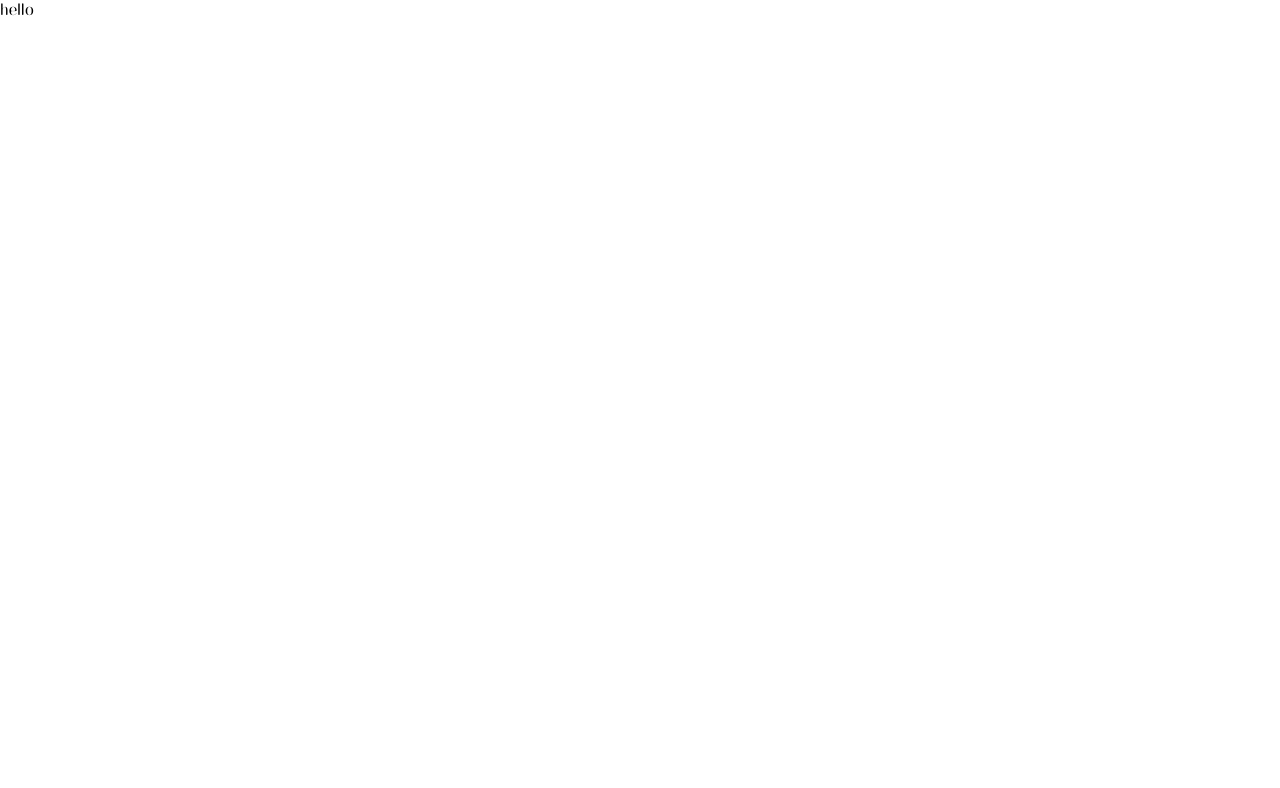
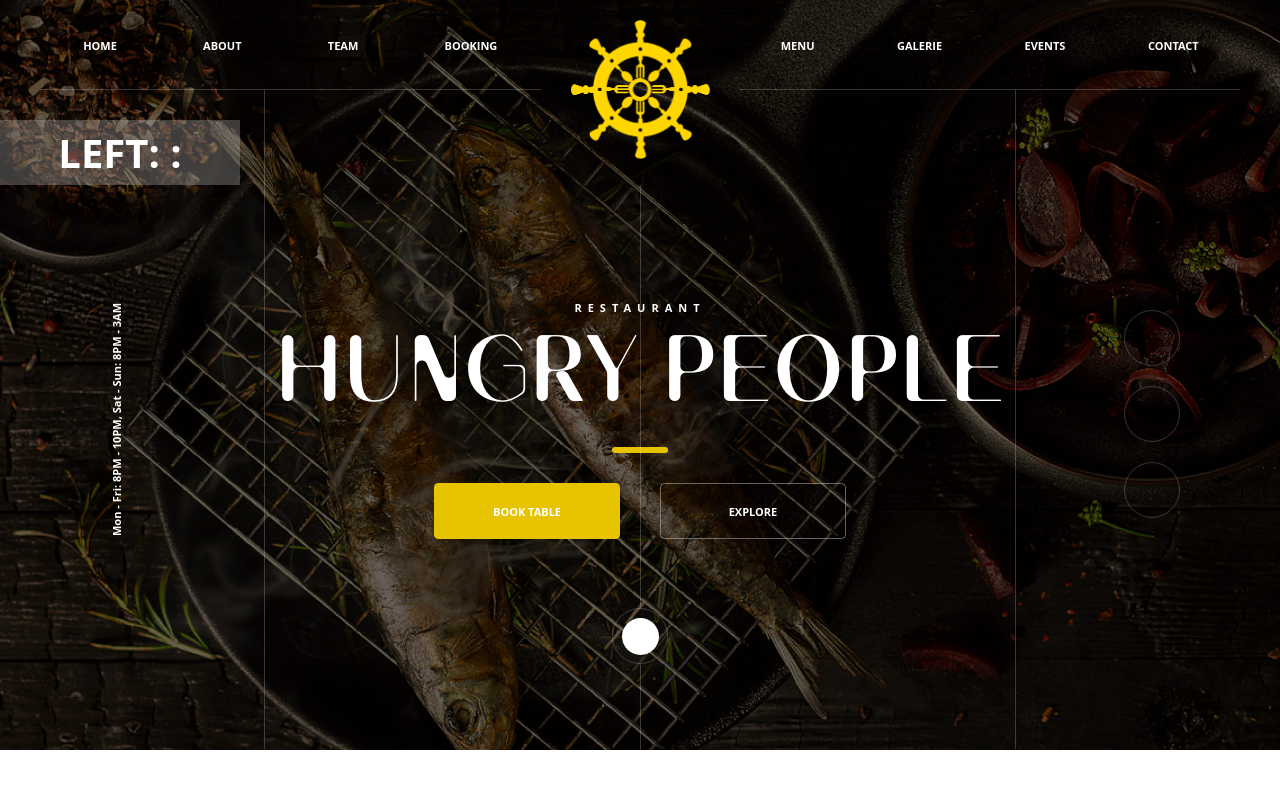
Before and after one commit to Shpet/ShpetVadym_Hunger, a website: page index.html in a window 1280 px wide. Drawn offline with Linux system fonts and the light colour scheme; files whose address does not match are found by name.

Commit message:
finished desktop version 'header'

```diff
--- a/index.html
+++ b/index.html
@@ -10,13 +10,83 @@
 </head>
 
 <body>
-    <p>hello <i class="fab fa-github-square"></i></p>
-    <i class="fab fa-algolia"></i>
-    <h1><i class="fab fa-bluetooth"></i></h1>
-    <h1><i class="fab fa-bluetooth"></i></h1>
-    <h1><i class="fab fa-bluetooth"></i></h1>
-    <h1><i class="fab fa-bluetooth"></i></h1>
-    <h1><i class="fab fa-bluetooth"></i></h1>
+    <header>
+        <nav>
+            <div class="side-menu">
+                <div>
+                    <a href="#">home</a>
+                </div>
+                <div>
+                    <a href="#">about</a>
+                </div>
+                <div>
+                    <a href="#">team</a>
+                </div>
+                <div>
+                    <a href="#">booking</a>
+                </div>
+            </div>
+            <div class="logo-wrap">
+                <a href="#">
+                    <img src="/src/img/logo.png" alt="logo">
+                </a>
+            </div>
+            <div class="side-menu">
+                <div>
+                    <a href="#">menu</a>
+                </div>
+                <div>
+                    <a href="#">galerie</a>
+                </div>
+                <div>
+                    <a href="#">events</a>
+                </div>
+                <div>
+                    <a href="#">contact</a>
+                </div>
+            </div>
+        </nav>
+        <div class="timer">
+            <p>left: <span class="timer__min"></span>:<span class="timer__sec"></span> </p>
+        </div>
+        <div class="main-info">
+            <div class="main-info__working-hours">
+                <p>Mon - Fri: 8PM - 10PM, Sat - Sun: 8PM - 3AM</p>
+            </div>
+            <div class="main-info__main-block">
+                <h3 class="main-info__subtitle">Restaurant</h3>
+                <h1 class="main-info__title">hungry people</h1>
+                <span class="main-info__divider"></span>
+                <div class="main-info__buttons-wrap">
+                    <a href="#" class="solid-butt">book table</a>
+                    <a href="#" class="regular-butt">explore</a>
+                </div>
+            </div>
+            <div class="main-info__social">
+                <a href="#">
+                    <div class="social-wrap">
+                        <i class="fab fa-facebook-f"></i>
+                    </div>
+                </a>
+                <a href="#">
+                    <div class="social-wrap">
+                        <i class="fab fa-twitter"></i>
+                    </div>
+                </a>
+                <a href="#">
+                    <div class="social-wrap">
+                        <i class="fab fa-instagram"></i>
+                    </div>
+                </a>
+            </div>
+        </div>
+        <div class="butt-next-screen-wrap">
+            <a href="#" class="butt-next-screen">
+                <i class="fas fa-chevron-down"></i>
+            </a>
+
+        </div>
+    </header>
 </body>
 
 </html>
--- a/src/css/header.less
+++ b/src/css/header.less
@@ -0,0 +1,233 @@
+@primary_color: #E8C300;
+@inp_bg_color : #E5E5E5;
+
+header {
+    background-image   : url('/src/img/header-bg.jpg');
+    background-size    : cover;
+    background-position: center;
+    height             : 750px;
+    position           : relative;
+
+    h1 {
+        font-size     : 90px;
+        font-family   : 'Banny Bold Round';
+        color         : #fff;
+        text-transform: uppercase;
+    }
+
+    nav {
+        display  : flex;
+        margin   : 0 auto;
+        max-width: 1200px;
+
+        .side-menu {
+            display        : flex;
+            justify-content: space-around;
+            max-height     : 90px;
+            height         : auto;
+            align-items    : center;
+            width          : 100%;
+            border-bottom  : 1px solid rgba(255, 255, 255, 0.2);
+
+            div a {
+                font-family: 'Open Sans', sans-serif;
+                font-weight: bold;
+                font-size  : 11px;
+                transition : .4s;
+
+                &:hover {
+                    color: darken(#fff, 30%);
+                }
+            }
+
+        }
+
+        .logo-wrap {
+            margin   : 20px 30px 0;
+            height   : 70px;
+            min-width: 139px;
+        }
+
+        img {
+            width   : 139px;
+            position: absolute;
+        }
+    }
+
+    .timer {
+        position        : absolute;
+        top             : 120px;
+        left            : 0;
+        width           : 240px;
+        height          : 65px;
+        background-color: rgba(196, 196, 196, 0.3);
+        display         : flex;
+        justify-content : center;
+        align-items     : center;
+
+        p {
+            color         : #fff;
+            font-size     : 40px;
+            text-transform: uppercase;
+            font-family   : 'Open Sans', sans-serif;
+            font-weight   : bold;
+        }
+    }
+
+    .main-info {
+        display        : flex;
+        justify-content: space-between;
+
+        >* {
+            padding: 210px 0;
+        }
+
+        &>div:first-child,
+        &>div:last-child {
+            flex       : 0 0 20%;
+            max-width  : 20%;
+            display    : flex;
+            align-items: center;
+        }
+
+        &__working-hours p {
+            color      : #fff;
+            font-family: 'Open Sans', sans-serif;
+            font-size  : 11px;
+            font-weight: bold;
+            transform  : rotate(-90deg);
+            width      : fit-content;
+        }
+
+        &__main-block {
+            display        : flex;
+            flex-direction : column;
+            justify-content: space-between;
+            align-items    : center;
+            color          : #fff;
+            text-transform : uppercase;
+            padding-left   : 10px;
+            padding-right  : 10px;
+            border-left    : 1px solid rgba(255, 255, 255, 0.2);
+            border-right   : 1px solid rgba(255, 255, 255, 0.2);
+
+            h3 {
+                font-family   : "Open Sans", sans-serif;
+                font-size     : 11px;
+                letter-spacing: 6px;
+            }
+
+            span {
+                display         : block;
+                height          : 6px;
+                width           : 56px;
+                border-radius   : 46px;
+                background-color: @primary_color;
+                margin          : 20px 0 30px;
+            }
+
+            .main-info__buttons-wrap {
+                display        : flex;
+                justify-content: space-between;
+
+                a {
+                    width          : 186px;
+                    height         : 56px;
+                    font-family    : "Open Sans", sans-serif;
+                    font-weight    : bold;
+                    display        : flex;
+                    justify-content: center;
+                    align-items    : center;
+                    font-size      : 11px;
+                    border-radius  : 4.5px;
+                    margin         : 0 20px;
+                    transition     : .3s;
+
+                    &:hover {
+                        background-color: #fff;
+                        color           : #000;
+                    }
+                }
+
+                a.solid-butt {
+                    background-color: @primary_color;
+
+                    &:hover {
+                        background-color: #fff;
+                        color           : #000;
+                    }
+                }
+
+                a.regular-butt {
+                    border: 1px solid rgba(196, 196, 196, 0.5);
+                }
+            }
+        }
+
+        &__social {
+            display       : flex;
+            flex-direction: column;
+
+            .social-wrap {
+                color          : #fff;
+                border-radius  : 50%;
+                width          : 56px;
+                height         : 56px;
+                border         : 1px solid rgba(255, 255, 255, 0.2);
+                display        : flex;
+                justify-content: center;
+                align-items    : center;
+                font-size      : 19px;
+                margin         : 10px 0;
+                transition     : .3s;
+
+                &:hover {
+                    background-color: #fff;
+                    color           : #000;
+                }
+            }
+        }
+    }
+
+    .butt-next-screen-wrap {
+        position       : absolute;
+        width          : 56px;
+        height         : 56px;
+        border         : 1px solid rgba(255, 255, 255, 0.2);
+        bottom         : 86px;
+        border-radius  : 50%;
+        display        : flex;
+        justify-content: center;
+        align-items    : center;
+        left           : calc(50% - 56px / 2);
+
+        a {
+            color           : #000;
+            display         : flex;
+            justify-content : center;
+            align-items     : center;
+            width           : 37px;
+            height          : 37px;
+            background-color: #fff;
+            border-radius   : 50%;
+        }
+
+        &::before {
+            content         : '';
+            position        : absolute;
+            width           : 1px;
+            height          : 86px;
+            background-color: rgba(255, 255, 255, .2);
+            top             : 55px;
+        }
+
+        &::after {
+            content         : '';
+            position        : absolute;
+            width           : 1px;
+            height          : 423px;
+            background-color: rgba(255, 255, 255, .2);
+            bottom          : 55px;
+        }
+    }
+}
--- a/src/css/main.less
+++ b/src/css/main.less
@@ -3,5 +3,10 @@
     padding    : 0;
     box-sizing : border-box;
     font-family: 'Banny Round', sans-serif;
+}
 
+a {
+    color          : #fff;
+    text-decoration: none;
+    text-transform : uppercase;
 }
```
Also changed, not shown: build/css/style.css, 1 other file.
